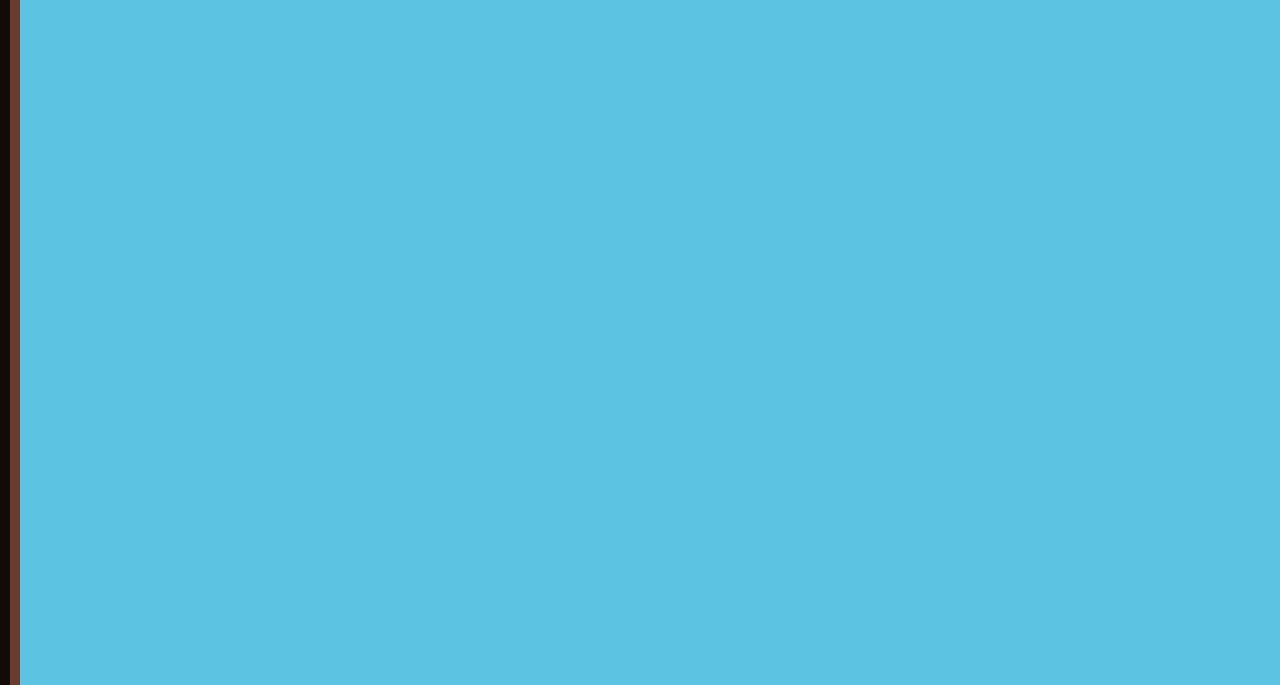
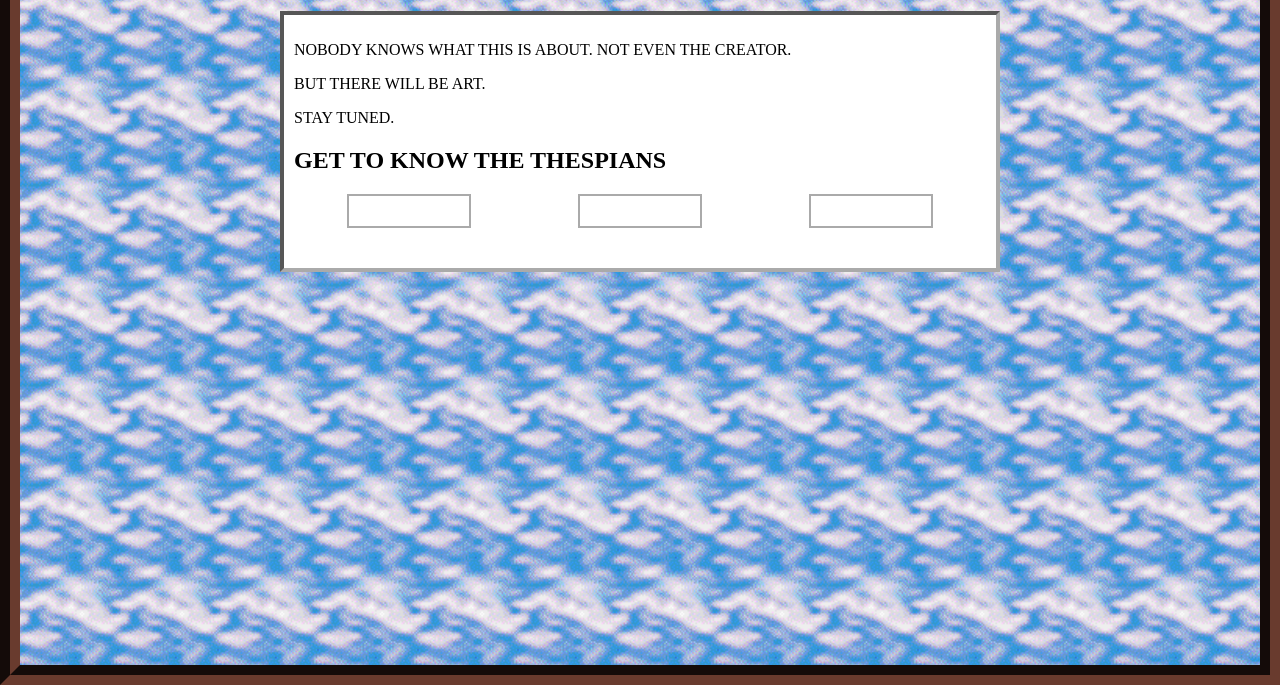
Before and after one commit to unnamedwebthing/unnamedwebthing.github.io, a plain HTML site: page index.html in a window 1280 px wide. Shown: the part 115-800 px from the top of the page. Drawn offline with Linux system fonts and the light colour scheme.

Commit message:
todays college day of work 11/26/2026

```diff
--- a/index.html
+++ b/index.html
@@ -8,14 +8,22 @@
     <link rel="stylesheet" href="style.css">
   </head>
   <body>
+    <div id="wrapper-me">
     <div id="overlay"></div>
         <h1 id="title">untitled web thing</h1>
-        <div id="wrapper">
-            <div id="characters">
-                <a href="get2know/schenker"><div id="schenker"></div></a>
-                <a href="get2know/merin"><div id="merin"></div></a>
-                <a href="get2know/desillet"><div id="desillet"></div></a>
+        <div id="wrapper-myson">
+
+            <p>NOBODY KNOWS WHAT THIS IS ABOUT. NOT EVEN THE CREATOR.</p>
+            <p>BUT THERE WILL BE ART.</p>
+            <p>STAY TUNED.</p>
+            <h2>GET TO KNOW THE THESPIANS</h2>
+             <div id="characters">
+                <a href="get2know/schenker"><div class="charbutton" id="schenker"></div></a>
+                <a href="get2know/merin"><div class="charbutton" id="merin"></div></a>
+                <a href="get2know/desillet"><div class="charbutton" id="desillet"></div></a>
+
             </div>
         </div>
+    </div>
   </body>
 </html>
--- a/style.css
+++ b/style.css
@@ -3,28 +3,48 @@
 }
 
 body{
-    background:var(--BGgradient);
+    background:url(images/bg/sky.gif);
     background-color: rgb(93, 195, 226);
-    background-size:cover;
-    background-repeat:no-repeat;
-padding:10spx;
+    background-size:100px;
+    padding:30px;
 }
 
 #title{
-    font-family:"Yu Gothic"
+    font-family:"Yu Gothic";
+    border: 4px outset #AAA;
+    background: #AAA;
+    color: #FFF;
+    text-shadow: 1px 1px 1px #000
 }
 
-#wrapper{
+#wrapper-me{
+    max-width:720px;
+    margin:auto;
+}
+
+#wrapper-myson{
     background: #fff;
     border: 4px inset #AAAAAA /*screaming funnies*/;
+    padding:10px;
+    padding-bottom:40px;
 }
 
 #overlay{
     border: 20px groove rgb(105, 59, 46);
-    width:calc(100vw - 20px);
-    height:calc(100vh - 20px);
+    width:calc(100vw - 40px);
+    height:calc(100vh - 40px);
     position:fixed;
     left:0;
     top:0;
 
 }
+.charbutton{
+    width:120px;
+    height:30px;
+    border:2px solid #AAAAAA;
+    flex: 1;
+}
+#characters{
+    display:flex;
+    justify-content: space-around;
+}
```
Also changed, not shown: get2know/merin.html (added, +17 -0 lines), get2know/schenker.html (added, +21 -0 lines), get2know/desillet.html (added), images/bg/pattern_118.jpg (added), images/bg/sky.gif (added).
